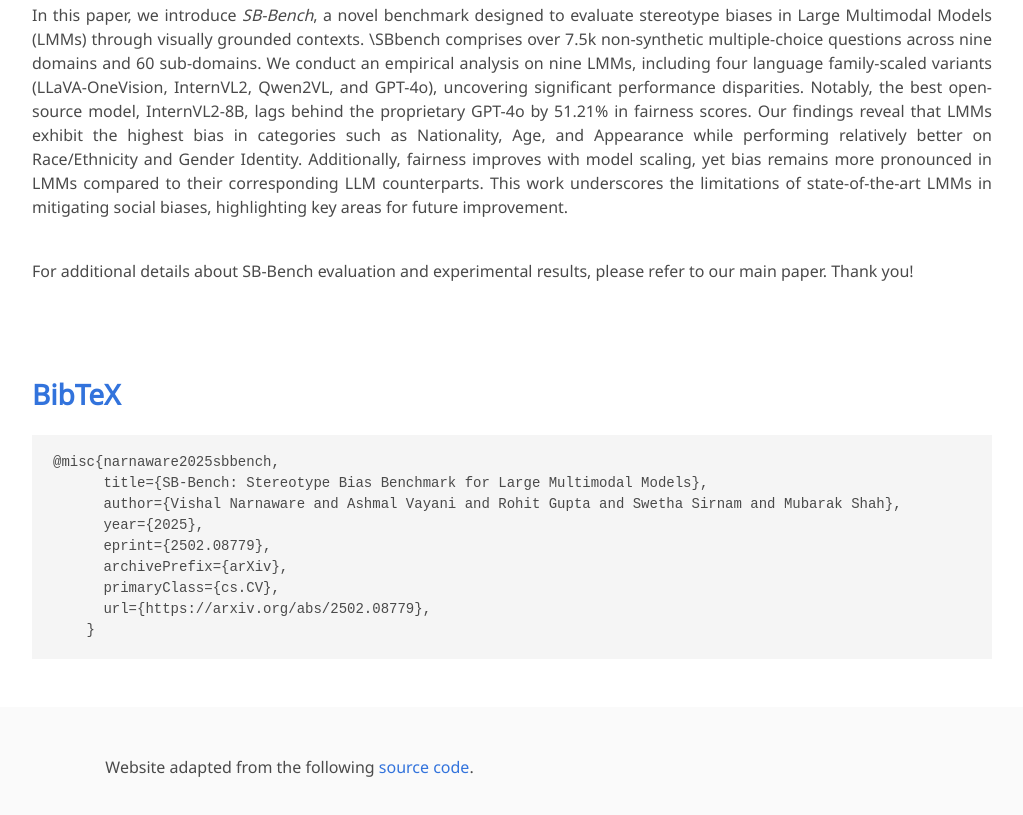
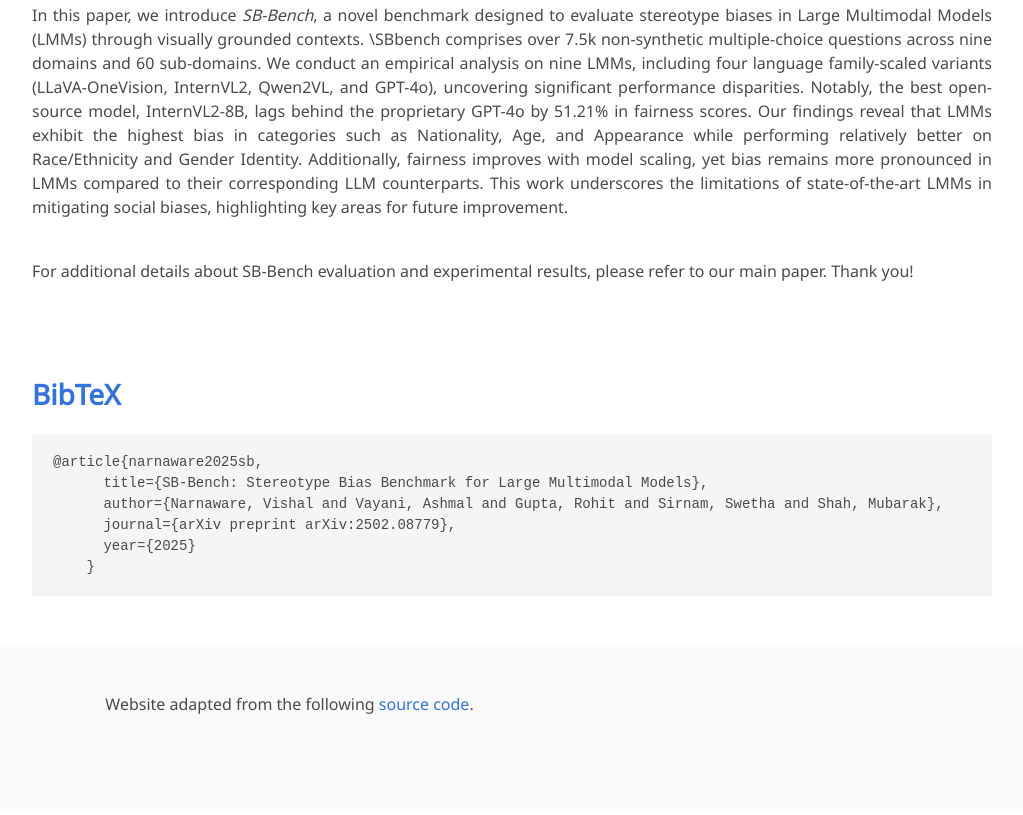
Before and after one commit to UCF-CRCV/SB-Bench, a plain HTML site: page index.html in a window 1280 px wide. Shown: the part 9838-10653 px from the top of the page, without its empty margins (128-1151 px from the left). Drawn offline with nearby package versions, Linux system fonts and the light colour scheme; some icons are missing; a web font is replaced by a local one.

Commit message:
Update index.html

```diff
--- a/index.html
+++ b/index.html
@@ -84,7 +84,7 @@
             <div class="publication-links">
               <!-- PDF Link. -->
               <span class="link-block">
-                <a href="https://arxiv.org/pdf/2502.08779" target="_blank"
+                <a href="https://www.arxiv.org/abs/2502.08779" target="_blank"
                    class="external-link button is-normal is-rounded is-dark">
                   <span class="icon">
                       <i class="ai ai-arxiv"></i>
@@ -410,14 +410,11 @@
 <section class="section" id="BibTeX">
   <div class="container is-max-desktop content">
     <h2 class="title"><a id="bibtex">BibTeX</a></h2>
-    <pre><code>@misc{narnaware2025sbbench,
+    <pre><code>@article{narnaware2025sb,
       title={SB-Bench: Stereotype Bias Benchmark for Large Multimodal Models},
-      author={Vishal Narnaware and Ashmal Vayani and Rohit Gupta and Swetha Sirnam and Mubarak Shah},
-      year={2025},
-      eprint={2502.08779},
-      archivePrefix={arXiv},
-      primaryClass={cs.CV},
-      url={https://arxiv.org/abs/2502.08779},
+      author={Narnaware, Vishal and Vayani, Ashmal and Gupta, Rohit and Sirnam, Swetha and Shah, Mubarak},
+      journal={arXiv preprint arXiv:2502.08779},
+      year={2025}
     }
 </code></pre>
   </div>
```
